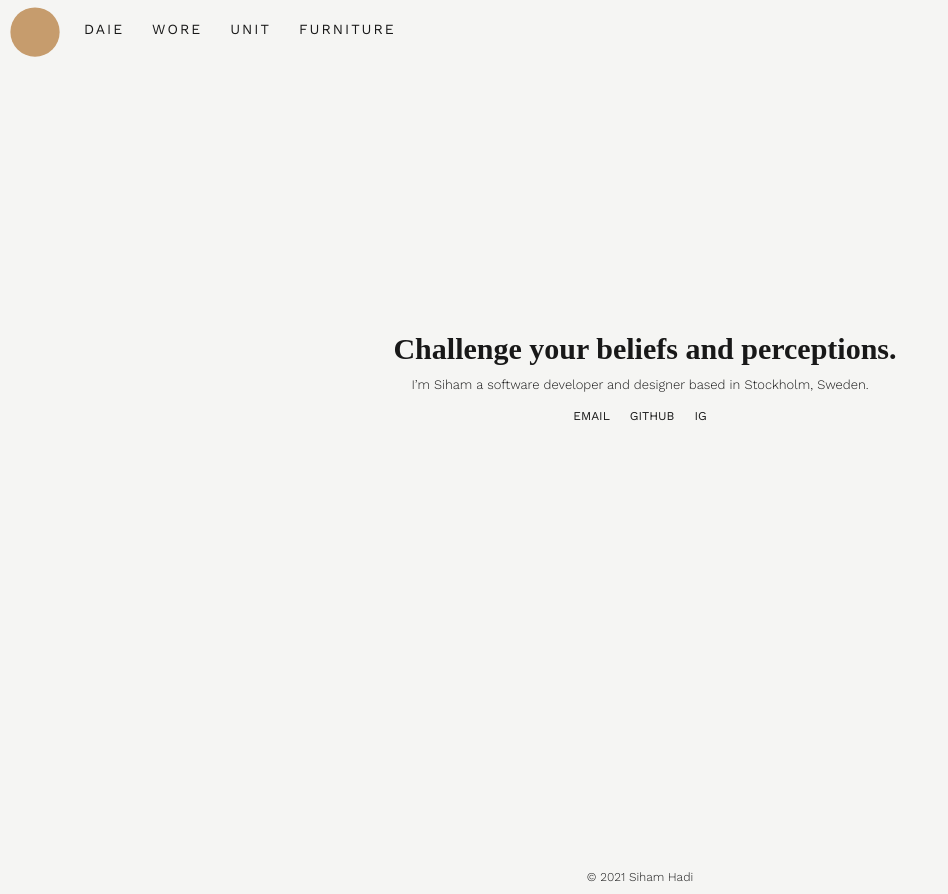
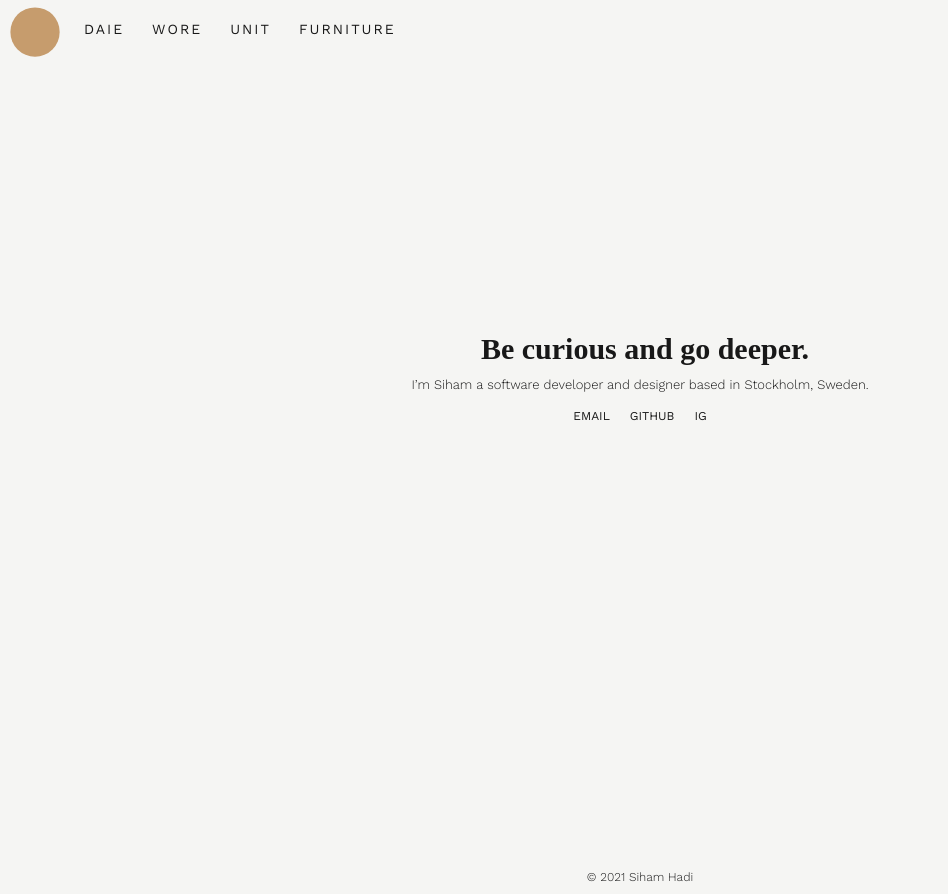
Before and after one commit to csobr/personal-website, a Next.js app: page / in a window 1280 px wide. Shown: the whole page, without its empty margins (0-948 px from the left). Built offline with nearby package versions, Linux system fonts and the light colour scheme; no server answers.

Commit message:
Change h1

```diff
--- a/src/pages/index.js
+++ b/src/pages/index.js
@@ -37,7 +37,7 @@ const Home = () => {
                 <main>
                     <div className="about">
                         <div className="about-me">
-                            <h1>Challenge your beliefs and perceptions.</h1>
+                            <h1>Be curious and go deeper.</h1>
                             <p>
                                 I’m Siham a software developer and designer
                                 based in Stockholm, Sweden.{'\n'}
```
